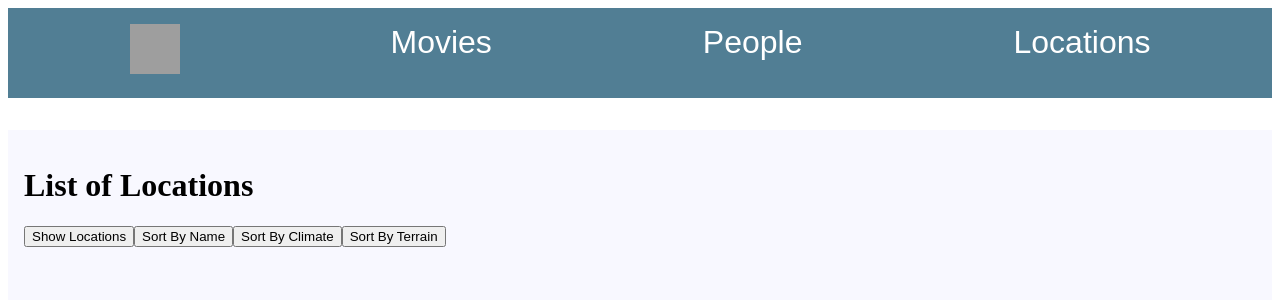
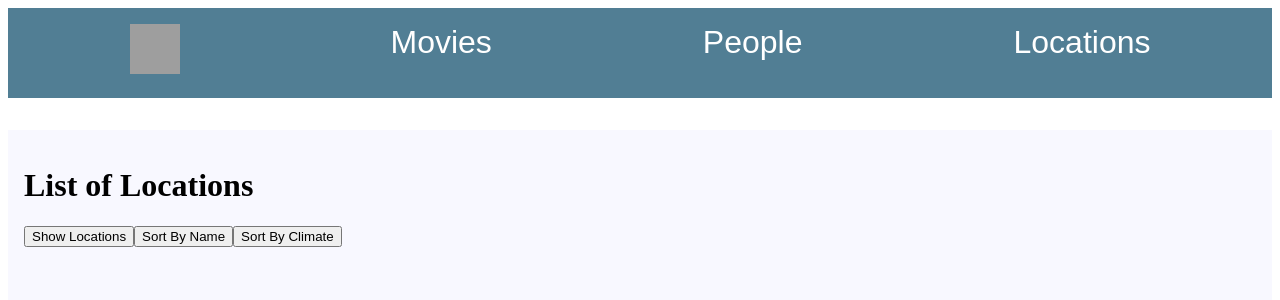
Before and after one commit to joinpursuit/9-1-module-three-assessment, a React (Create React App) app: page /locations in a window 1280 px wide. Shown: the top 300 px of the page. Built offline with nearby package versions, Linux system fonts and the light colour scheme; grey boxes are pictures that could not be loaded; the HTML template or start-up script is replaced by a standard one.

Commit message:
"update without terrain something is not working"

```diff
--- a/src/components/Locations.js
+++ b/src/components/Locations.js
@@ -32,16 +32,6 @@ export default function Locations() {
     setSortLocation(true)
   }
 
-  function handleSortByTerrain() {
-    setLocationsData(
-      [...locations].sort((a, b) => {
-        if (a.terrain.toLowerCase() < b.terrain.toLowerCase()) return -1
-        if (a.terrain.toLowerCase() > b.terrain.toLowerCase()) return 1
-        return 0
-      })
-    )
-    setSortLocation(true)
-  }
   return (
     <div className="locations">
       <h1>List of Locations</h1>
@@ -50,7 +40,6 @@ export default function Locations() {
       </button>
       <button onClick={handleSortByName}>Sort By Name</button>
       <button onClick={handleSortByClimate}> Sort By Climate</button>
-      <button onClick={handleSortByTerrain}> Sort By Terrain</button>
       <section>
         <ul>
           {show &&
```
